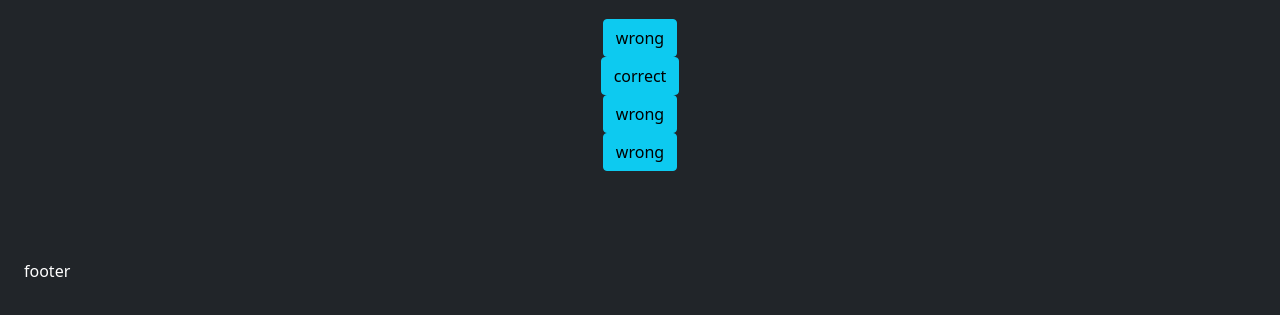
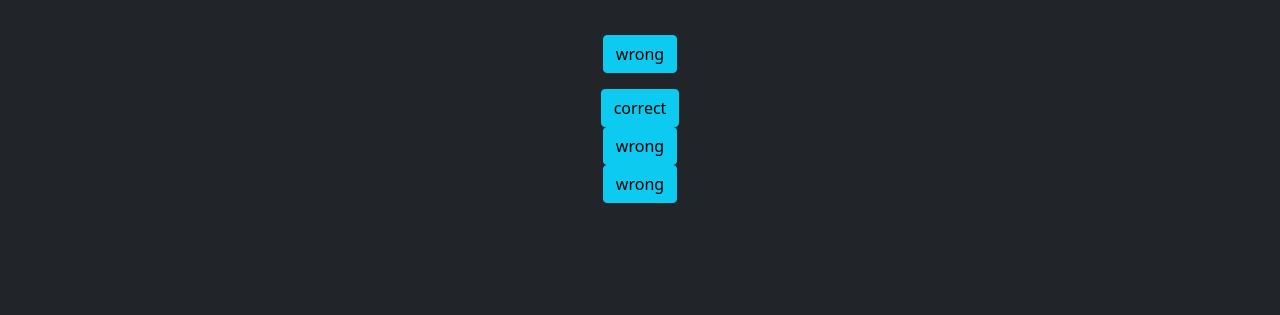
Before and after one commit to sehaj97/quiz-app, a plain HTML site: page index.html in a window 1280 px wide. Both pictures are taken after a click on the button "START QUIZ". Shown: the part 197-512 px from the top of the page. Drawn offline with nearby package versions, Linux system fonts and the light colour scheme.

Commit message:
clean coded the solution

```diff
--- a/assets/css/styles.css
+++ b/assets/css/styles.css
@@ -0,0 +1,3 @@
+.answers {
+    width: 75%;
+}
--- a/assets/js/script.js
+++ b/assets/js/script.js
@@ -109,24 +109,27 @@ function checkAnswers(event){
         event.stopImmediatePropagation();
 
         quizDataId++;
-        console.log("ID",quizDataId)
         if (quizDataId < quizData.length) {
             addQuestion();
         } else {
-            event.stopImmediatePropagation();
             logScores();
             return;
         }
     } else {
         quizTimer = quizTimer - 5;
-        if (quizTimer <= -1 || quizData[quizDataId].id === quizData.length) {
+
+        event.stopImmediatePropagation();
+        console.log("ID",quizDataId);
+
+        quizDataId++;
+        if (quizDataId < quizData.length && quizTimer > -1) {
+            addQuestion();
+        } else {
             timeCounter.textContent = quizTimer.toLocaleString(undefined, {minimumIntegerDigits: 2});
             logScores();
             stopCountDown();
             return;
         }
-        quizDataId++;
-        addQuestion();
     }
 
     console.log(quizDataId)
--- a/index.html
+++ b/index.html
@@ -39,8 +39,9 @@
           </div>
 
           <div class="row">
-            <div id="answers-container" class="col d-flex flex-column align-items-center justify-content-center p-3 d-none">
-              <button type="button" id="answer_a" class="btn btn-info answers">
+            <div class="col-md-4 col-lg-5"></div>
+            <div id="answers-container" class="col-md-4 col-lg-2 d-flex flex-column align-items-center justify-content-center p-3 d-none">
+              <button type="button" id="answer_a" class="btn btn-info m-3 answers">
               </button>
               <button type="button" id="answer_b" class="btn btn-info answers">
               </button>
@@ -62,11 +63,8 @@
     </main>
 
       <footer class="mx-auto p-4 pt-5">
-        footer
+        <script src="https://cdn.jsdelivr.net/npm/bootstrap@5.1.1/dist/js/bootstrap.bundle.min.js" integrity="sha384-/bQdsTh/da6pkI1MST/rWKFNjaCP5gBSY4sEBT38Q/9RBh9AH40zEOg7Hlq2THRZ" crossorigin="anonymous"></script>
+        <script type="text/javascript" src="./assets/js/script.js"></script>
       </footer>
-
-
-    <script src="https://cdn.jsdelivr.net/npm/bootstrap@5.1.1/dist/js/bootstrap.bundle.min.js" integrity="sha384-/bQdsTh/da6pkI1MST/rWKFNjaCP5gBSY4sEBT38Q/9RBh9AH40zEOg7Hlq2THRZ" crossorigin="anonymous"></script>
-    <script type="text/javascript" src="./assets/js/script.js"></script>
   </body>
 </html>
```
